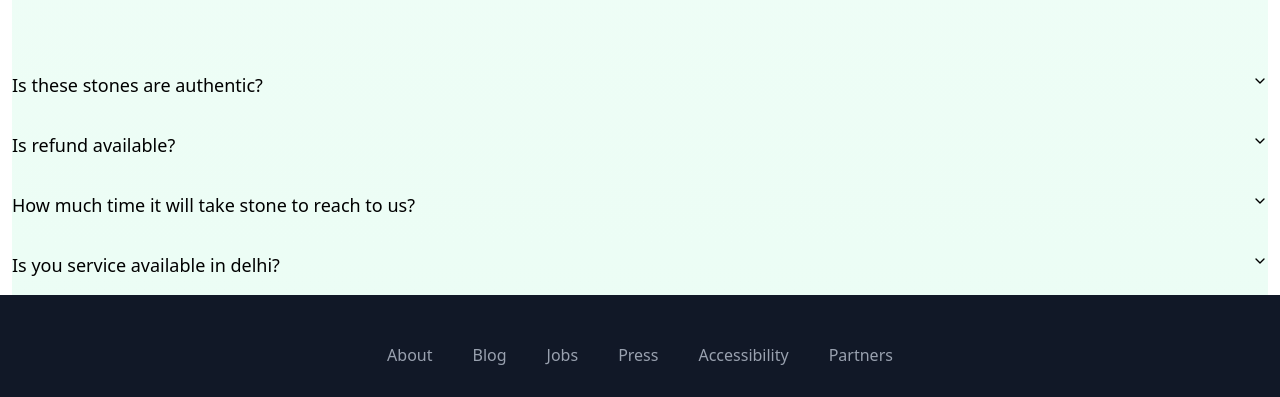
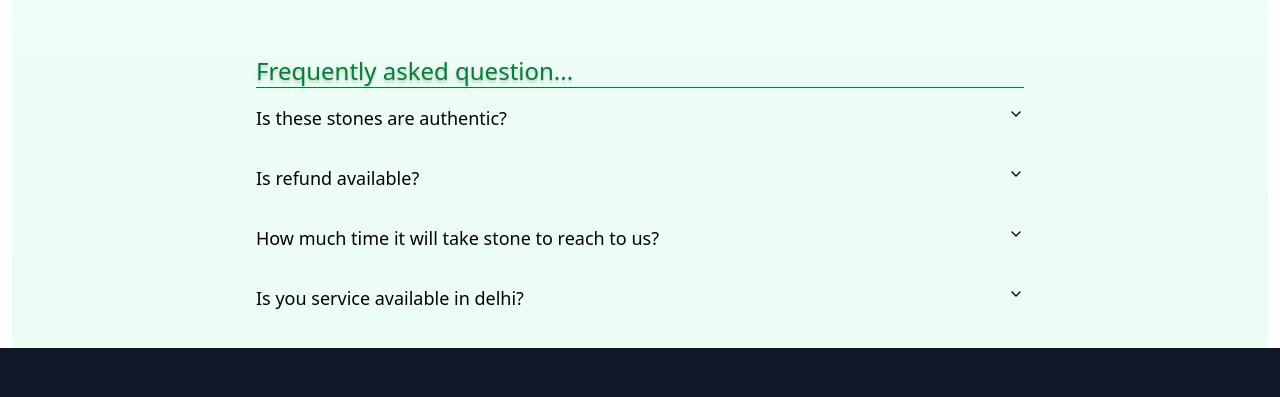
Before and after one commit to saurabhkuriyal/Aabkmokssh, a Next.js app: page / in a window 1280 px wide. Shown: the part 2601-2998 px from the top of the page. Built offline with nearby package versions, Linux system fonts and the light colour scheme; grey boxes are pictures that could not be loaded.

Commit message:
updating accordian

```diff
--- a/components/custom/accordian.tsx
+++ b/components/custom/accordian.tsx
@@ -8,7 +8,9 @@ import {
 
 export default function accordian() {
     return (
-        <div className="">
+        <div className=" flex justify-center items-center ">
+            <div className="w-[60vw] mb-5">
+                <p className="text-2xl text-green-700 text-shadow-lg border-b">Frequently asked question...</p>
             <Accordion type="single" collapsible>
                 <AccordionItem value="item-1">
                     <AccordionTrigger>Is these stones are authentic?</AccordionTrigger>
@@ -17,7 +19,7 @@ export default function accordian() {
                     </AccordionContent>
                     <AccordionTrigger>Is refund available?</AccordionTrigger>
                     <AccordionContent>
-                        Yes, in valid resone and following our norms refind is available with 6 business days
+                        Yes, with valid reason and following our norms refund is available with 6 business days
                     </AccordionContent>
                     <AccordionTrigger>How much time it will take stone to reach to us?</AccordionTrigger>
                     <AccordionContent>
@@ -30,6 +32,7 @@ export default function accordian() {
 
                 </AccordionItem>
             </Accordion>
+            </div>
         </div>
     )
 }
```
